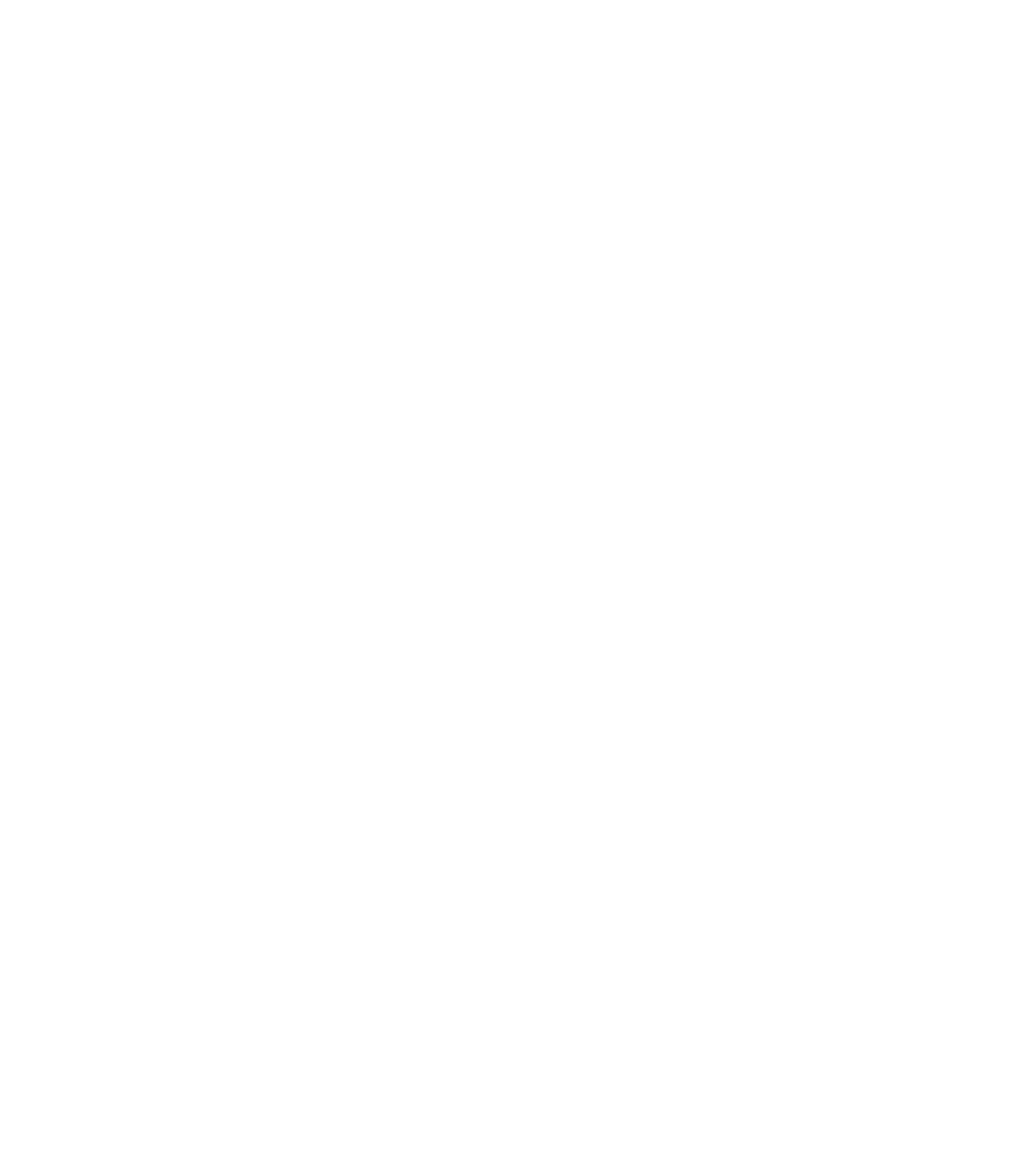
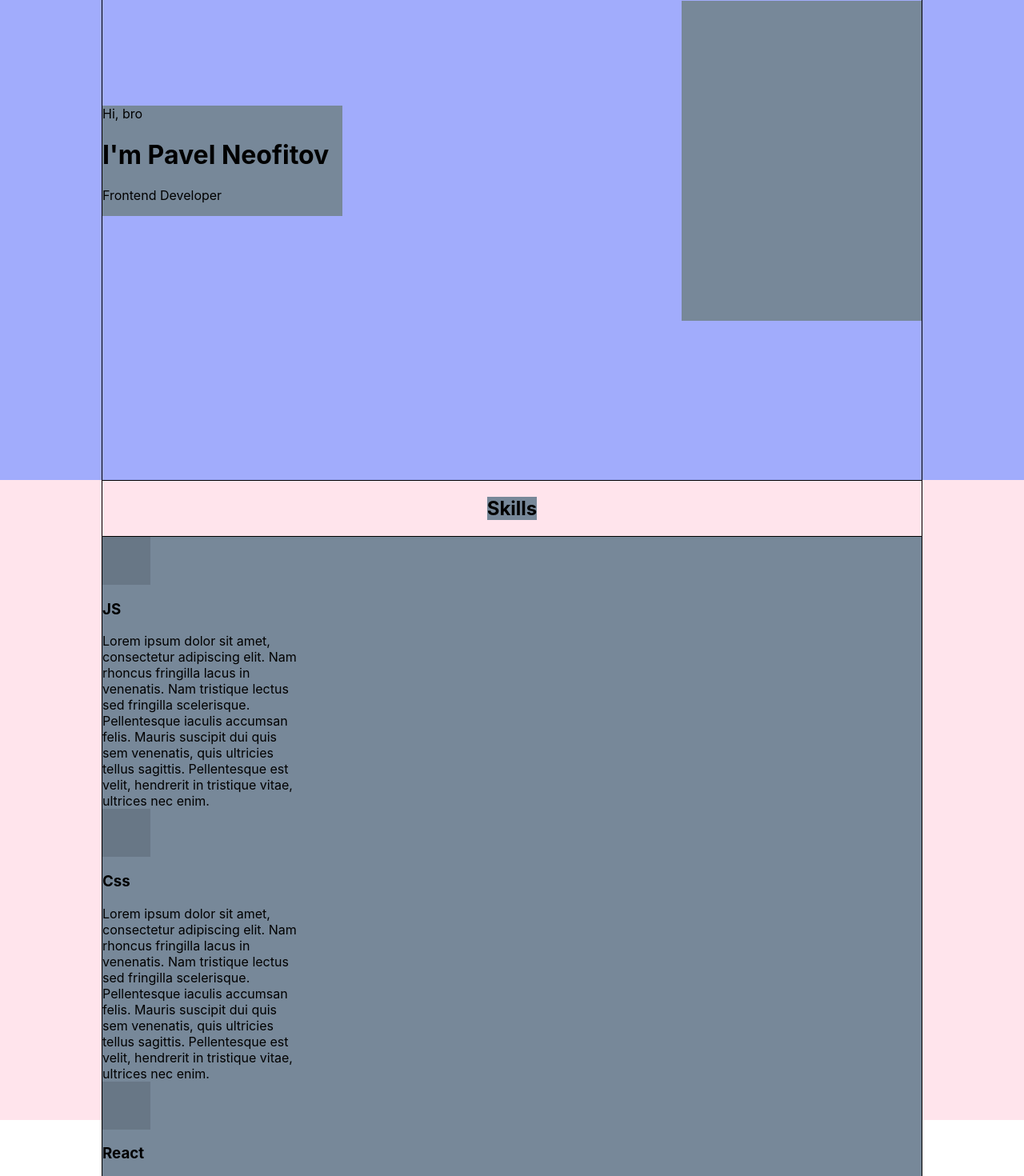
Before and after one commit to PavelNeof/portfolio, a React (Create React App) app: page / in a window 1280 px wide. Shown: the part 280-1750 px from the top of the page at 80% size. Before the commit the page ends 800 px from the top, so only its background shows below. Built offline with nearby package versions, Linux system fonts and the light colour scheme.

Commit message:
portfolio

```diff
--- a/src/App.js
+++ b/src/App.js
@@ -1,13 +1,17 @@
 import './App.css';
 import Header from "./Header/Header";
+import Main from "./Main/Main";
+import React from "react";
+import Skills from "./Skills/Skills";
 
 function App() {
-  return (
-    <div className="App">
-<Header/>
-
-    </div>
-  );
+    return (
+        <div className="App">
+            <Header/>
+            <Main/>
+            <Skills/>
+        </div>
+    );
 }
 
 export default App;
--- /dev/null
+++ b/src/Common/Styles/Container.module.css
@@ -0,0 +1,9 @@
+.container{
+    border: 1px solid black;
+    height: 100%;
+    width: 80%;
+    margin: 0 auto;
+    display: flex;
+    align-items: center;
+    justify-content: space-between;
+}
--- /dev/null
+++ b/src/Main/Main.js
@@ -0,0 +1,20 @@
+import React from "react";
+import s from "./Main.module.css";
+import sContainer from "./../Common/Styles/Container.module.css"
+
+function Main() {
+    return (
+        <div className={s.mainBlock}>
+            <div className={sContainer.container}>
+                <div className={s.text}>
+                    <span>Hi, bro</span>
+                    <h1>I'm Pavel Neofitov</h1>
+                    <p>Frontend Developer</p>
+                </div>
+                <div className={s.photo}></div>
+            </div>
+        </div>
+    );
+}
+
+export default Main;
--- /dev/null
+++ b/src/Main/Main.module.css
@@ -0,0 +1,15 @@
+.mainBlock {
+    height: 100vh;
+    background-color: #a1acfc;
+}
+
+.text {
+    width: 300px;
+    background-color: lightslategrey;
+}
+
+.photo {
+    width: 300px;
+    height: 400px;
+    background-color: lightslategrey;
+}
--- /dev/null
+++ b/src/Skills/Skill/Skill.js
@@ -0,0 +1,18 @@
+import React from "react";
+import s from './Skill.module.css'
+
+
+function Skill(props) {
+    return (
+        <div className={s.skill}>
+            <div className={s.icon}></div>
+            <h3>{props.title}</h3>
+            <span className={s.description}>
+                {props.description}
+            </span>
+
+        </div>
+    );
+}
+
+export default Skill;
--- /dev/null
+++ b/src/Skills/Skill/Skill.module.css
@@ -0,0 +1,10 @@
+.skill {
+    width: 250px;
+    background-color: lightslategrey;
+}
+
+.icon {
+    height: 60px;
+    width: 60px;
+    background-color: #687786;
+}
--- /dev/null
+++ b/src/Skills/Skills.js
@@ -0,0 +1,30 @@
+import React from "react";
+import s from './Skills.module.css'
+import sContainer from "../Common/Styles/Container.module.css";
+import Skill from "./Skill/Skill";
+
+function Skills() {
+    return (
+        <div className={s.block}>
+            <div className={`${sContainer.container} ${s.container}`}>
+                <h2 className={s.title}>Skills</h2>
+                <div className={s.skills}>
+                    <Skill title={'JS'} description={'Lorem ipsum dolor sit amet, consectetur adipiscing elit. ' +
+                        'Nam rhoncus fringilla lacus in venenatis. Nam tristique lectus sed fringilla scelerisque. ' +
+                        'Pellentesque iaculis accumsan felis. Mauris suscipit dui quis sem venenatis, quis ultricies tellus sagittis. ' +
+                        'Pellentesque est velit, hendrerit in tristique vitae, ultrices nec enim.'}/>
+                    <Skill title={'Css'} description={'Lorem ipsum dolor sit amet, consectetur adipiscing elit. ' +
+                        'Nam rhoncus fringilla lacus in venenatis. Nam tristique lectus sed fringilla scelerisque. ' +
+                        'Pellentesque iaculis accumsan felis. Mauris suscipit dui quis sem venenatis, quis ultricies tellus sagittis. ' +
+                        'Pellentesque est velit, hendrerit in tristique vitae, ultrices nec enim.'}/>
+                    <Skill title={'React'} description={'Lorem ipsum dolor sit amet, consectetur adipiscing elit. ' +
+                        'Nam rhoncus fringilla lacus in venenatis. Nam tristique lectus sed fringilla scelerisque. ' +
+                        'Pellentesque iaculis accumsan felis. Mauris suscipit dui quis sem venenatis, quis ultricies tellus sagittis. ' +
+                        'Pellentesque est velit, hendrerit in tristique vitae, ultrices nec enim.'}/>
+                </div>
+            </div>
+        </div>
+    );
+}
+
+export default Skills;
--- /dev/null
+++ b/src/Skills/Skills.module.css
@@ -0,0 +1,20 @@
+.block{
+    height: 100vh;
+    background-color: #ffe4ec;
+}
+
+.container{
+    align-items: center;
+    flex-direction: column;
+    justify-content: flex-start;
+}
+
+.title{
+    background-color: lightslategrey;
+}
+
+.skills{
+    border: 1px solid black;
+    background-color: lightslategrey;
+    width: 100%;
+}
```
